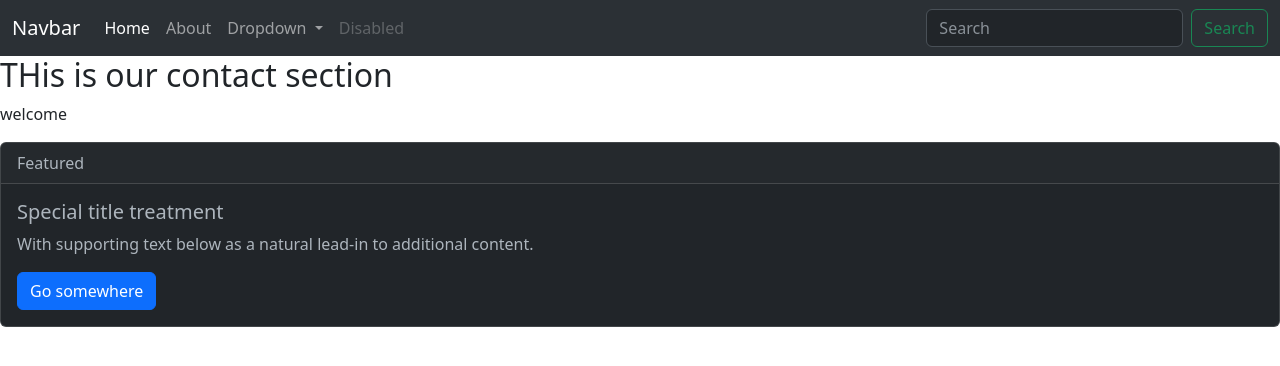
After one commit to vivekbajpai33/word, a Django app: page /contact/ in a window 1280 px wide. The commit adds this page. Shown: the top 366 px of the page. Run offline with Django 4.2, Linux system fonts and the light colour scheme.

Commit message:
initial commit

```diff
--- /dev/null
+++ b/Word/form.py
@@ -0,0 +1,6 @@
+from django import forms
+
+
+class userform(forms.Form):
+    car = forms.CharField(max_length=100)
+    price = forms.CharField(max_length=100)
--- a/Word/urls.py
+++ b/Word/urls.py
@@ -19,11 +19,17 @@ from django.urls import path
 from . import views
 from django.conf import settings
 from django.conf.urls.static import static
+from .views import MyView
 
 urlpatterns = [
     path('admin/', admin.site.urls),
-    path('',views.home,name='home')
+    path('',views.home,name='home'),
+    path('contact/', MyView.as_view(), name='my-view'),
+    path('contact-us/',views.contactus,name='contact-us'),
+
 ]
+
+
 
 if settings.DEBUG:
     urlpatterns+=static(settings.MEDIA_URL,document_root=settings.MEDIA_ROOT)
--- a/Word/views.py
+++ b/Word/views.py
@@ -1,5 +1,24 @@
 from django.http import HttpResponse
 from django.shortcuts import render
+from django.views import View
+from .form import userform
 
 def home(request):
     return render(request,"index.html")
+
+def contactus(reuest):
+    ouruser = userform()
+    di = {
+        'form':ouruser
+    }
+
+    return render(reuest,'sec-contact.html',di)
+
+# class ContactVeiw(TemplateView):
+#     template_name = "contact.html"
+
+class MyView(View):
+    def get(self, request):
+        # Logic for GET request
+        data = {'name': 'John Doe'}
+        return render(request, 'contact.html', data)
--- a/customuser/admin.py
+++ b/customuser/admin.py
@@ -2,7 +2,7 @@ from django.contrib import admin
 from  customuser.models import user
 
 class usersAdmin(admin.ModelAdmin):
-    list_display = ('id','name','email','dp')
+    list_display = ('id','name','email','dp','password')
 
 admin.site.register(user,usersAdmin)
 
--- a/customuser/models.py
+++ b/customuser/models.py
@@ -11,8 +11,9 @@ from django.db import models
 
 class user(models.Model):
     name = models.CharField(max_length=60)
-    email = models.CharField(max_length=70)
+    email = models.CharField(max_length=70,blank=True)
     dp = models.FileField(upload_to="name/")
+    password = models.CharField(max_length=100,default='',unique=True)
 
 
 
--- a/customuser/views.py
+++ b/customuser/views.py
@@ -1,3 +1 @@
 from django.shortcuts import render
-
-# Create your views here.
--- /dev/null
+++ b/templates/contact.html
@@ -0,0 +1,10 @@
+{% extends 'base.html' %}
+
+{% block content %}
+
+
+
+<h2>THis is our contact section</h2>
+<p>welcome</p>
+
+{% endblock content %}
--- a/templates/header.html
+++ b/templates/header.html
@@ -27,7 +27,7 @@
                 <a class="nav-link active" aria-current="page" href="#">Home</a>
               </li>
               <li class="nav-item">
-                <a class="nav-link" href="#">Link</a>
+                <a class="nav-link" href="#">About</a>
               </li>
               <li class="nav-item dropdown">
                 <a class="nav-link dropdown-toggle" href="#" role="button" data-bs-toggle="dropdown" aria-expanded="false">
```
Also changed, not shown: templates/sec-contact.html (added, +12 -0 lines).
